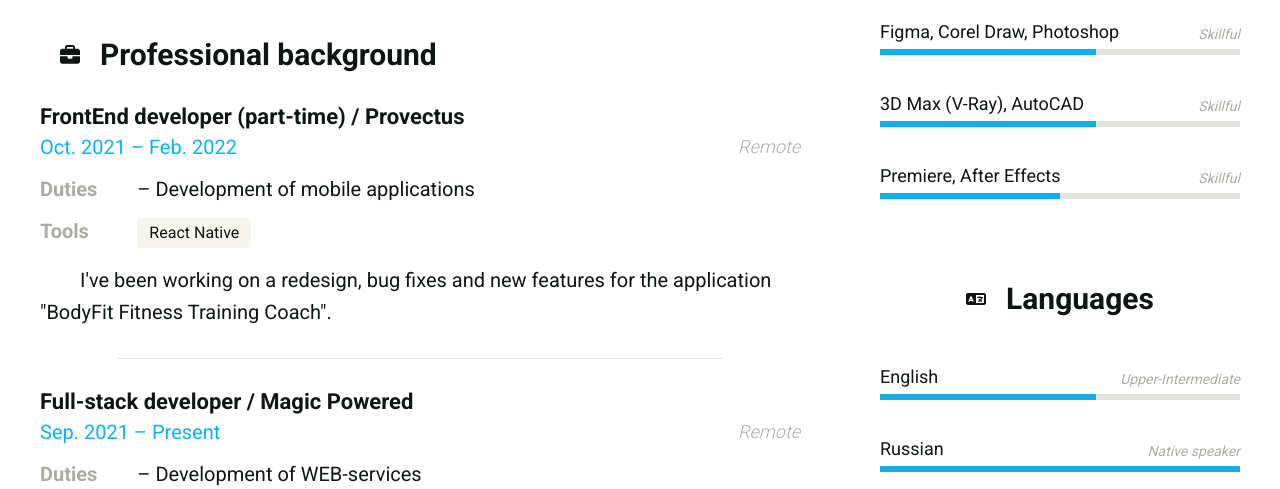
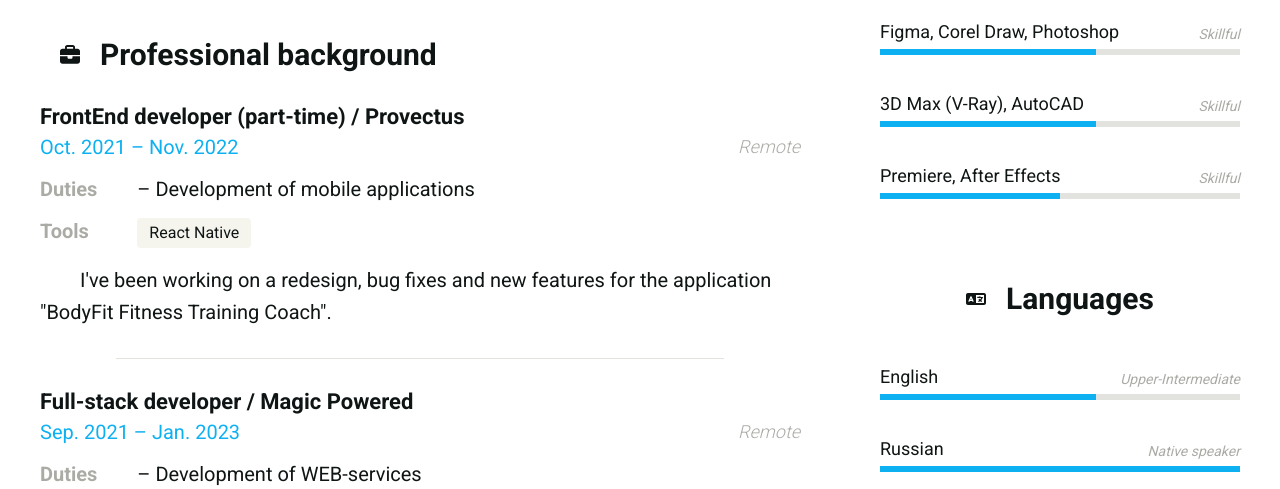
Before and after one commit to artur-skydiver/cv, a React (Create React App) app: page / in a window 1280 px wide. Shown: the part 960-1449 px from the top of the page. Built offline with nearby package versions, Linux system fonts and the light colour scheme.

Commit message:
Update data

```diff
--- a/src/data/works.ts
+++ b/src/data/works.ts
@@ -17,9 +17,9 @@ const works: Place[] = [
     partTime: true,
     company: 'Provectus',
     dates: {
-      en: 'Oct. 2021 – Feb. 2022',
-      ru: 'Окт. 2021 – Фев. 2022',
-      uk: 'Жов. 2021 – Лют. 2022'
+      en: 'Oct. 2021 – Nov. 2022',
+      ru: 'Окт. 2021 – Ноя. 2022',
+      uk: 'Жов. 2021 – Лис. 2022'
     },
     address: { en: 'Remote', ru: 'Удаленно', uk: 'Дистанційно' },
     duties: [
@@ -40,9 +40,9 @@ const works: Place[] = [
     title: 'Full-stack developer',
     company: 'Magic Powered',
     dates: {
-      en: 'Sep. 2021 – Present',
-      ru: 'Сен. 2021 – Настоящее время',
-      uk: 'Вер. 2021 – Даний час'
+      en: 'Sep. 2021 – Jan. 2023',
+      ru: 'Сен. 2021 – Янв. 2023',
+      uk: 'Вер. 2021 – Січ. 2023'
     },
     address: { en: 'Remote', ru: 'Удаленно', uk: 'Дистанційно' },
     duties: [
```
